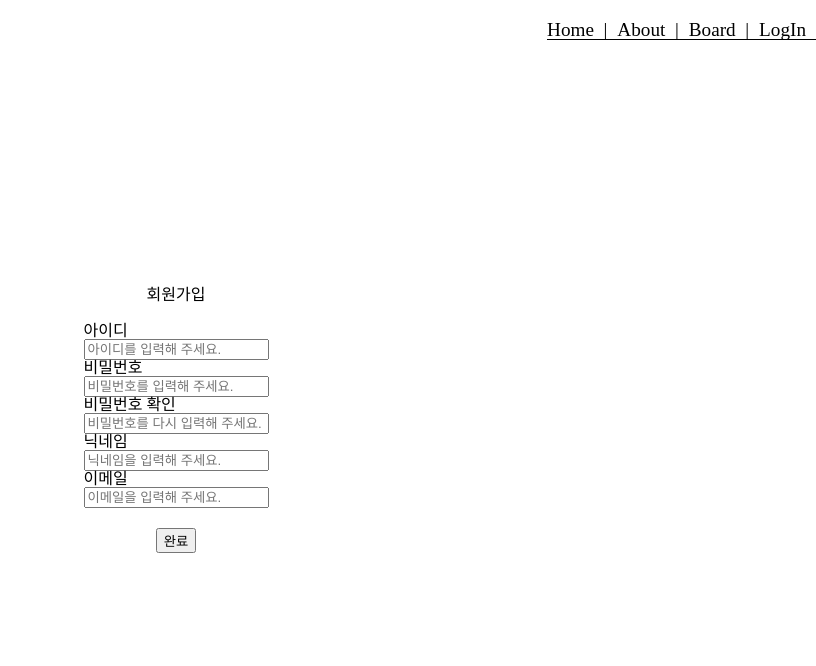
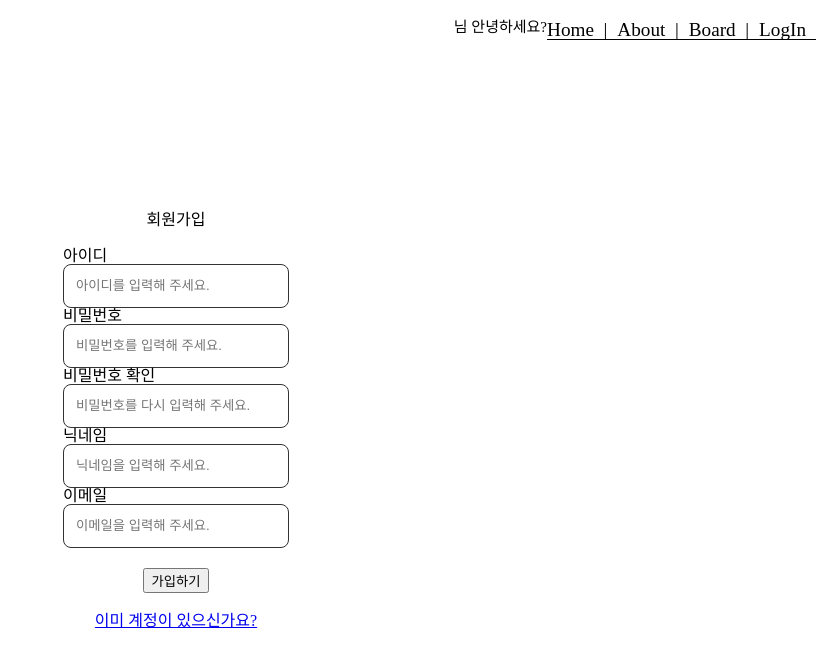
Before and after one commit to wisdom1104/mini_project, a React (Create React App) app: page /signup in a window 1280 px wide. Shown: the top 666 px of the page, without its empty margins (464-1280 px from the left). Built offline with nearby package versions, Linux system fonts and the light colour scheme.

Commit message:
header greeting commit

```diff
--- a/src/pages/Home.jsx
+++ b/src/pages/Home.jsx
@@ -1,15 +1,23 @@
-import React from "react";
+import React, { useEffect } from "react";
 import { useNavigate } from "react-router-dom";
+import { cookies } from "../shared/cookie";
 
 function Home() {
-  const navigate = useNavigate();
+  const navi = useNavigate();
+
+  useEffect(() => {
+    const token = cookies.get("token");
+    if (!token) {
+      navi("/signup");
+    }
+  });
+
   return (
     <div>
-      Home
       <div>
         <button
           onClick={() => {
-            navigate(`/board`);
+            navi(`/board`);
           }}
         >
           board
--- a/src/pages/LogIn.jsx
+++ b/src/pages/LogIn.jsx
@@ -2,12 +2,11 @@ import React, { useState } from "react";
 import { useNavigate } from "react-router-dom";
 import { useDispatch } from "react-redux";
 import { isLoginActions, __login } from "../redux/modules/login";
-// import { useSetRecoilState } from "recoil"; //recoil
+import styled from "styled-components";
+import EHInput from "../redux/components/EHInput";
 
 const LogIn = () => {
   const dispatch = useDispatch();
-  // const setToken = useSetRecoilState(tokenState); //recoil
-  const [isLogin, setIsLogin] = useState(false);
 
   const navi = useNavigate();
   const [user, setUser] = useState({
@@ -49,12 +48,12 @@ const LogIn = () => {
   // ============== non-thunk ver ====================
 
   return (
-    <form onSubmit={submitButtonHandler}>
+    <Container onSubmit={submitButtonHandler}>
       <h1>로그인</h1>
       <div>
         <div>
           <div>아이디</div>
-          <input
+          <EHInput
             type="text"
             value={user.username}
             name="username"
@@ -65,7 +64,7 @@ const LogIn = () => {
 
         <div>
           <div>패스워드</div>
-          <input
+          <EHInput
             type="password"
             value={user.password}
             name="password"
@@ -76,8 +75,18 @@ const LogIn = () => {
       </div>
       <button>로그인</button>
       <button onClick={() => navi("/signup")}>회원가입 하러 가기</button>
-    </form>
+    </Container>
   );
 };
 
+const Container = styled.form`
+  gap: 20px;
+  height: 95vh;
+  min-width: 200px;
+  display: flex;
+  align-items: center;
+  flex-direction: column;
+  justify-content: center;
+`;
+
 export default LogIn;
--- a/src/pages/SignUp.jsx
+++ b/src/pages/SignUp.jsx
@@ -1,8 +1,9 @@
 import React, { useState } from "react";
 import { useDispatch } from "react-redux";
-import { useNavigate } from "react-router-dom";
+import { Link, useNavigate } from "react-router-dom";
 import styled from "styled-components";
 import { __signUp } from "../redux/modules/login";
+import EHInput from "../redux/components/EHInput";
 
 const SignUp = () => {
   const dispatch = useDispatch();
@@ -50,7 +51,8 @@ const SignUp = () => {
   const validPassword = (e) => {
     const password = e.target.value;
     const isValidPassword =
-      /^(?=.*[A-Za-z])(?=.*\\d)(?=.*[$@$!%*#?&])[A-Za-z\\d$@$!%*#?&]{5,15}$/.test(
+      // /^(?=.*[A-Za-z])(?=.*\\d)(?=.*[$@$!%*#?&])[A-Za-z\\d$@$!%*#?&]{5,15}$/.test(
+      /^(?=.*[A-Za-z])(?=.*\d)(?=.*[$@$!%*#?&])[A-Za-z\d$@$!%*#?&]{5,15}$/.test(
         password
       );
     if (isValidPassword) {
@@ -95,7 +97,7 @@ const SignUp = () => {
   const validEmail = (e) => {
     const email = e.target.value;
     const isValidEmail =
-      /^[a-zA-Z0-9+-\\_.]+@[a-zA-Z0-9-]+\\.[a-zA-Z0-9-.]+$/.test(email);
+      /^[a-zA-Z0-9+-_.]+@[a-zA-Z0-9-]+\.[a-zA-Z0-9-.]+$/.test(email);
     if (isValidEmail) {
       setEmailMsg("올바른 형식입니다.");
     } else {
@@ -154,7 +156,7 @@ const SignUp = () => {
       <div>
         <div>
           <div>아이디</div>
-          <input
+          <EHInput
             type="text"
             value={user.username}
             name="username"
@@ -168,7 +170,7 @@ const SignUp = () => {
         </div>
         <div>
           <div>비밀번호</div>
-          <input
+          <EHInput
             type="password"
             value={user.password}
             name="password"
@@ -182,7 +184,7 @@ const SignUp = () => {
         </div>
         <div>
           <div>비밀번호 확인</div>
-          <input
+          <EHInput
             type="password"
             value={user.passwordCheck}
             name="passwordCheck"
@@ -193,7 +195,7 @@ const SignUp = () => {
         </div>
         <div>
           <div>닉네임</div>
-          <input
+          <EHInput
             type="text"
             value={user.nickname}
             name="nickname"
@@ -207,7 +209,7 @@ const SignUp = () => {
         </div>
         <div>
           <div>이메일</div>
-          <input
+          <EHInput
             type="text"
             value={user.email}
             name="email"
@@ -220,7 +222,8 @@ const SignUp = () => {
           <p style={{ fontSize: "10px" }}>{emailMsg}</p>
         </div>
       </div>
-      <button>완료</button>
+      <button>가입하기</button>
+      <Link to="/login">이미 계정이 있으신가요?</Link>
     </Container>
   );
 };
--- /dev/null
+++ b/src/redux/components/EHInput.jsx
@@ -0,0 +1,30 @@
+import React from "react";
+import styled from "styled-components";
+
+const EHInput = ({ type, placeholder, value, onChange, name }) => {
+  return (
+    <StyledInput
+      type={type}
+      name={name}
+      placeholder={placeholder}
+      value={value}
+      onChange={onChange}
+    />
+  );
+};
+
+const StyledInput = styled.input`
+  border: 1px solid #333333;
+  height: 40px;
+  width: 200px;
+  outline: none;
+  border-radius: 8px;
+  padding-left: 12px;
+  padding-right: 12px;
+
+  &:focus-within {
+    box-shadow: 0 0 0 1px #000;
+  }
+`;
+
+export default EHInput;
--- a/src/redux/components/Header.jsx
+++ b/src/redux/components/Header.jsx
@@ -1,9 +1,9 @@
 import React from "react";
 import { useDispatch, useSelector } from "react-redux";
 import { useNavigate } from "react-router-dom";
-// import { cookies } from "../../shared/cookie";
-// import authSlice from "../modules/login";
 import { isLoginActions } from "../modules/login";
+import { cookies } from "../../shared/cookie";
+
 import {
   StyledHeader,
   HeaderNav,
@@ -13,6 +13,7 @@ import {
 } from "./styles";
 
 const Header = () => {
+  // console.log(cookies.get);
   const navi = useNavigate();
   const dispatch = useDispatch();
 
@@ -50,6 +51,9 @@ const Header = () => {
 
   return (
     <StyledHeader>
+      <div style={{ fontSize: "15px", float: "right" }}>
+        {cookies.get("nickname")}&nbsp;님 안녕하세요?
+      </div>
       <div>
         <HeaderNav>
           <HeaderUl>
--- a/src/redux/modules/login.js
+++ b/src/redux/modules/login.js
@@ -1,6 +1,15 @@
 import { createAsyncThunk, createSlice } from "@reduxjs/toolkit";
 import { apis } from "../../shared/axios";
 import { cookies } from "../../shared/cookie";
+
+// const initialState = [{}];
+
+//===recoil token state atom 추가===
+// export const tokenState = atom({
+//     key: "tokenState",
+//     default: null,
+// })
+//================================
 
 export const __signUp = createAsyncThunk("signUp", async (newUser, thunk) => {
   try {
@@ -19,7 +28,7 @@ export const __login = createAsyncThunk("logIn", async (thisUser, thunk) => {
   try {
     const response = await apis.post("api/login", thisUser);
     cookies.set("token", response.headers.authorization, { path: "/" });
-
+    cookies.set("nickname", response.data.nickname, { path: "/" });
     return thunk.fulfillWithValue(thisUser);
   } catch (e) {
     console.log(e);
@@ -44,27 +53,10 @@ export const authSlice = createSlice({
     logout(state) {
       state.isLogin = false;
       cookies.remove("token");
+      cookies.remove("nickname");
     },
   },
 });
 
 export const isLoginActions = authSlice.actions;
 export default authSlice.reducer;
-
-// export const authSlice = createSlice({
-//   name: "auth",
-//   initialState,
-//   reducers: {
-//     setLoginState: (state, action) => {
-//       state.isLogin = action.payload;
-//     },
-//   },
-//   extraReducers: (builder) => {
-//     builder.addCase(__login.fulfilled, (state, action) => {
-//       const token = cookies.get("token");
-//       if (token !== undefined) {
-//         state.isLogin = true;
-//       }
-//     })
-//   }
-// });
```
Also changed, not shown: 1 other file (tests, documents, lock files or other folders).
